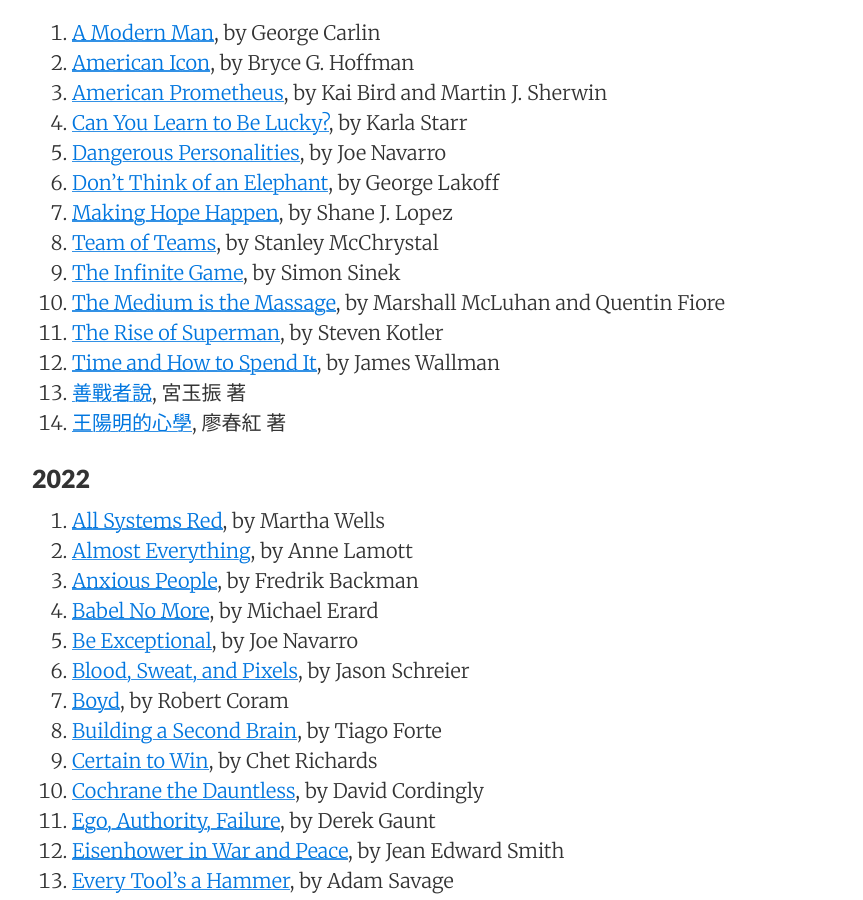
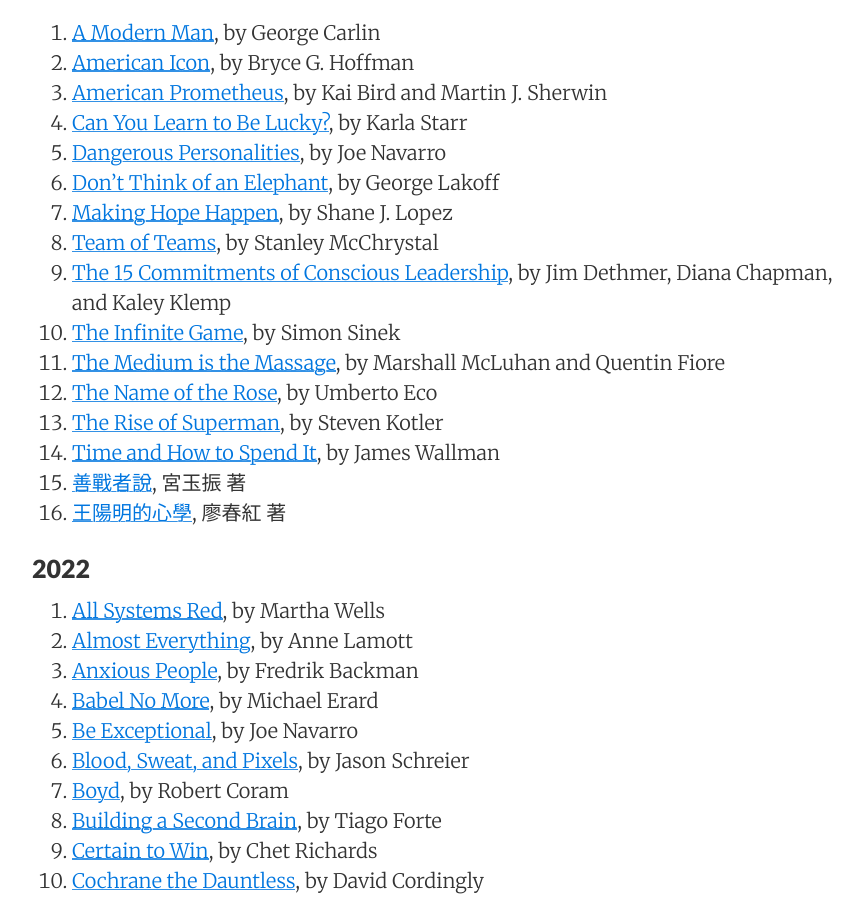
Before and after one commit to sewardlee337/sewardlee337.github.io, a Jekyll site: the page built from readinglist.md, in a window 1280 px wide and 900 px high, scrolled down 590 px. Shown: the whole window, without its empty margins (188-1051 px from the left). Built offline with Jekyll 4.4.1, drawn with Linux system fonts in a browser that asks for light colours; nearby versions of some CDN libraries.

Commit message:
update reading list

```diff
--- a/readinglist.md
+++ b/readinglist.md
@@ -28,8 +28,10 @@ _"My alma mater was books, a good library... I could spend the rest of my life r
 1. [Don't Think of an Elephant](https://amzn.to/3ZRSquz), by George Lakoff
 1. [Making Hope Happen](https://amzn.to/3ogUkqb), by Shane J. Lopez
 1. [Team of Teams](https://amzn.to/3IWlWZN), by Stanley McChrystal
+1. [The 15 Commitments of Conscious Leadership](https://amzn.to/41YfqYB), by Jim Dethmer, Diana Chapman, and Kaley Klemp
 1. [The Infinite Game](https://amzn.to/3m24PMV), by Simon Sinek
 1. [The Medium is the Massage](https://amzn.to/3YGt9lg), by Marshall McLuhan and Quentin Fiore
+1. [The Name of the Rose](https://amzn.to/3oitMoS), by Umberto Eco
 1. [The Rise of Superman](https://amzn.to/3MKiIuo), by Steven Kotler
 1. [Time and How to Spend It](https://amzn.to/3ZQCx6x), by James Wallman
 1. [善戰者說](https://bit.ly/3ZqfsYa), 宮玉振 著
```
